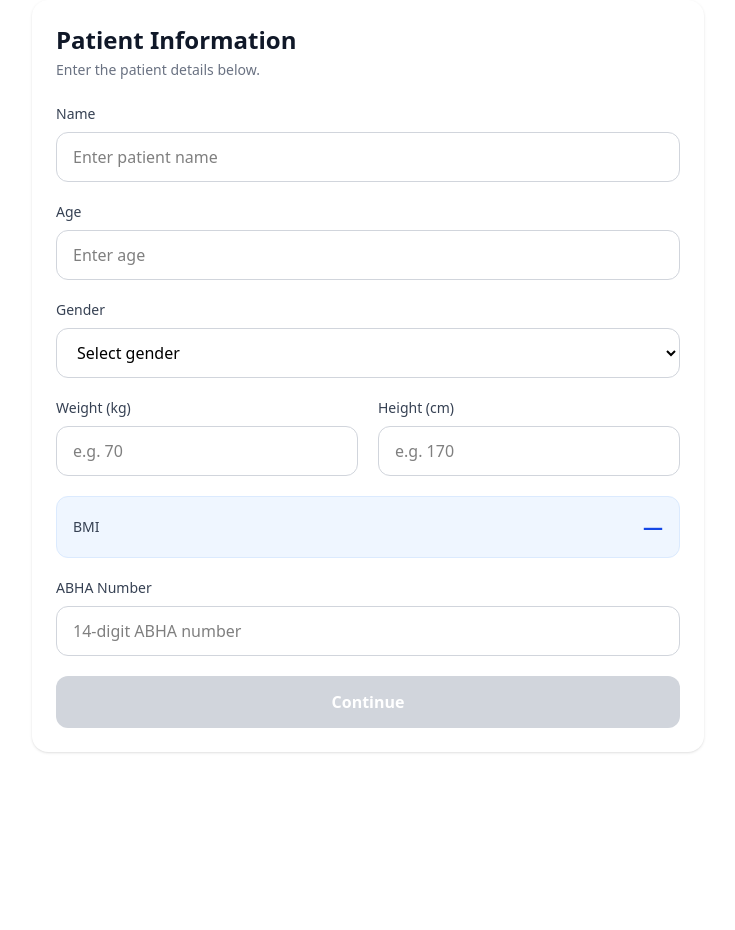
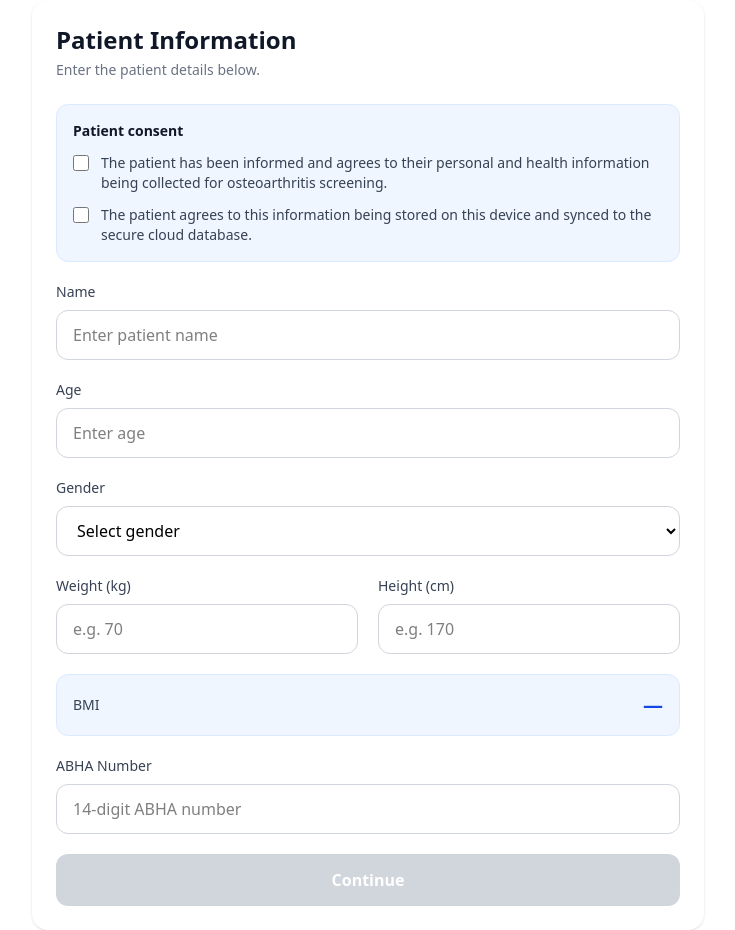
Before and after one commit to gauravsingh1907/OrthoEdge, a Next.js app: page /screening in a window 1280 px wide. Shown: the whole page, without its empty margins (272-1007 px from the left). Before the commit the page ends 800 px from the top, so only its background shows below. Built offline with nearby package versions, Linux system fonts and the light colour scheme; no server answers; sample sign-in values are in the browser's storage.

Commit message:
feat: Add patient consent handling and internationalization support for consent messages

```diff
--- a/app/api/sync/route.js
+++ b/app/api/sync/route.js
@@ -41,6 +41,27 @@ export async function POST(request) {
   if (Number.isNaN(ts.getTime())) {
     return NextResponse.json({ error: "Invalid timestamp" }, { status: 400 });
   }
+    // Consent: optional (older records have none), but must be well-formed if present
+  let consent = null;
+  if (p.consent !== null && p.consent !== undefined) {
+    const c = p.consent;
+    if (
+      typeof c !== "object" ||
+      typeof c.dataCollection !== "boolean" ||
+      typeof c.storageSync !== "boolean"
+    ) {
+      return NextResponse.json({ error: "Invalid consent" }, { status: 400 });
+    }
+    const givenAt = new Date(c.givenAt);
+    if (Number.isNaN(givenAt.getTime())) {
+      return NextResponse.json({ error: "Invalid consent date" }, { status: 400 });
+    }
+    consent = {
+      dataCollection: c.dataCollection,
+      storageSync: c.storageSync,
+      givenAt: givenAt.toISOString(),
+    };
+  }
 
   // Don't let an older offline record overwrite a newer cloud record.
   const { data: existing, error: readError } = await supabaseAdmin
@@ -74,6 +95,7 @@ export async function POST(request) {
       gait_score: p.gaitScore ?? null,
       combined_score: p.combinedScore ?? null,
       timestamp: ts.toISOString(),
+      consent,
       synced_at: new Date().toISOString(),
     },
     { onConflict: "abha_number" },
--- a/components/PatientForm.jsx
+++ b/components/PatientForm.jsx
@@ -19,6 +19,10 @@ export default function PatientForm({ onComplete }) {
     weight: "",
     height: "",
     abhaNumber: "",
+  });
+    const [consent, setConsent] = useState({
+    dataCollection: false,
+    storageSync: false,
   });
 
   const handleChange = (e) => {
@@ -48,6 +52,8 @@ export default function PatientForm({ onComplete }) {
   }, [formData.weight, formData.height]);
 
   const isFormComplete =
+      consent.dataCollection &&
+    consent.storageSync &&
     formData.name.trim() &&
     formData.age &&
     formData.gender &&
@@ -68,6 +74,11 @@ export default function PatientForm({ onComplete }) {
         height: Number(formData.height),
         bmi: Number(bmi),
         abhaNumber: formData.abhaNumber.trim(),
+        consent: {
+          dataCollection: consent.dataCollection,
+          storageSync: consent.storageSync,
+          givenAt: new Date().toISOString(),
+        },
       });
 
       console.log("Patient created:", newId);
@@ -93,6 +104,42 @@ export default function PatientForm({ onComplete }) {
       </div>
 
       <div className="space-y-5">
+              {/* Consent */}
+        <div className="rounded-xl border border-blue-100 bg-blue-50 p-4">
+          <p className="mb-3 text-sm font-semibold text-gray-900">
+            {t("consent.title")}
+          </p>
+
+          <label className="flex items-start gap-3 text-sm text-gray-700">
+            <input
+              type="checkbox"
+              checked={consent.dataCollection}
+              onChange={(e) =>
+                setConsent((prev) => ({
+                  ...prev,
+                  dataCollection: e.target.checked,
+                }))
+              }
+              className="cursor-pointer mt-0.5 h-4 w-4 shrink-0 rounded border-gray-300 accent-blue-600"
+            />
+            <span>{t("consent.dataCollection")}</span>
+          </label>
+
+          <label className="mt-3 flex items-start gap-3 text-sm text-gray-700">
+            <input
+              type="checkbox"
+              checked={consent.storageSync}
+              onChange={(e) =>
+                setConsent((prev) => ({
+                  ...prev,
+                  storageSync: e.target.checked,
+                }))
+              }
+              className=" cursor-pointer mt-0.5 h-4 w-4 shrink-0 rounded border-gray-300 accent-blue-600"
+            />
+            <span>{t("consent.storageSync")}</span>
+          </label>
+        </div>
 
         {/* Name */}
         <div>
--- a/lib/db.js
+++ b/lib/db.js
@@ -31,6 +31,7 @@ export async function createPatient(data) {
       weight: data.weight,
       height: data.height,
       bmi: data.bmi,
+      consent: data.consent ?? null,
 
       // Reset screening-specific fields for the new visit
       questionnaireAnswers: null,
@@ -55,6 +56,7 @@ export async function createPatient(data) {
     height: data.height,
     bmi: data.bmi,
     abhaNumber: data.abhaNumber,
+    consent: data.consent ?? null,
     questionnaireAnswers: null,
     womacScore: null,
     gaitScore: null,
--- a/lib/serviceSync.js
+++ b/lib/serviceSync.js
@@ -24,6 +24,7 @@ export async function syncAllPatients() {
           womacScore: patient.womacScore,
           gaitScore: patient.gaitScore,
           combinedScore: patient.combinedScore,
+          consent: patient.consent ?? null,
           timestamp: patient.timestamp,
         }),
       })
--- a/messages/en.json
+++ b/messages/en.json
@@ -288,6 +288,11 @@
   "selectState": "Select State",
   "selectCity": "Select City",
   "nearestHospital": "Nearest Hospital"
+},
+"consent": {
+  "title": "Patient consent",
+  "dataCollection": "The patient has been informed and agrees to their personal and health information being collected for osteoarthritis screening.",
+  "storageSync": "The patient agrees to this information being stored on this device and synced to the secure cloud database."
 }
 
 }
--- a/messages/hi.json
+++ b/messages/hi.json
@@ -296,6 +296,11 @@
   "selectState": "राज्य चुनें",
   "selectCity": "शहर चुनें",
   "nearestHospital": "निकटतम अस्पताल"
+},
+"consent": {
+  "title": "रोगी की सहमति",
+  "dataCollection": "रोगी को सूचित किया गया है और वह ऑस्टियोआर्थराइटिस स्क्रीनिंग के लिए अपनी व्यक्तिगत और स्वास्थ्य जानकारी एकत्र किए जाने के लिए सहमत है।",
+  "storageSync": "रोगी इस जानकारी को इस डिवाइस पर सहेजने और सुरक्षित क्लाउड डेटाबेस में सिंक करने के लिए सहमत है।"
 }
 
 }
```
